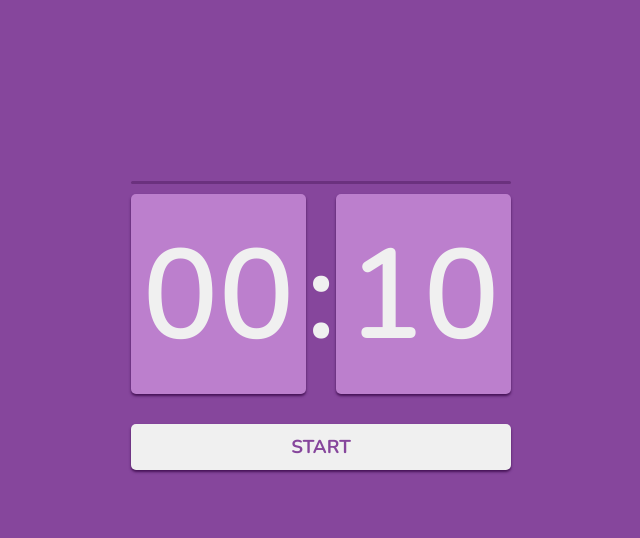
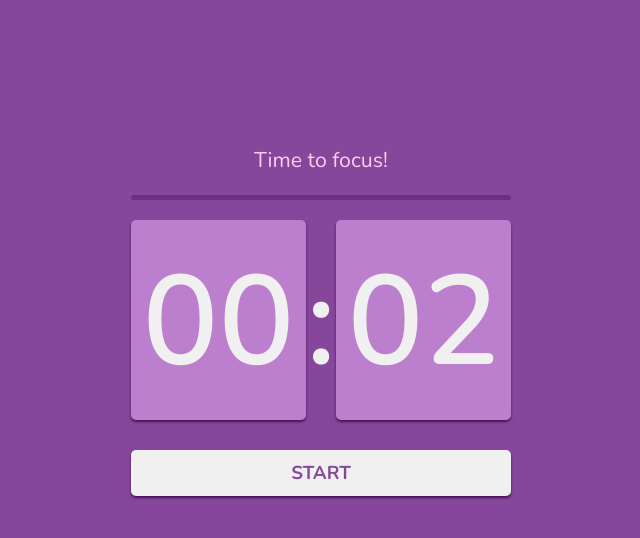
Before and after one commit to bacalhzu/vue-pomodoro, a Vue app: page / in a window 1280 px wide. Shown: the top 538 px of the page, without its empty margins (319-959 px from the left). Built offline with nearby package versions, Linux system fonts and the light colour scheme.

Commit message:
implemented timer reset and phases

```diff
--- a/src/components/Timer.vue
+++ b/src/components/Timer.vue
@@ -7,33 +7,66 @@ function zeroFill(value) {
 
 const config = reactive({
     timer: {
+        types: [
+            'focus',
+            'short',
+            'long',
+        ],
+        longBreakInterval: 4,
+        duration: {
             focus: {
                 maxMinutes: 0,
-            maxSeconds: 10
+                maxSeconds: 2
             },
             short: {
-            maxMinutes: 5,
-            maxSeconds: 0
+                maxMinutes: 0,
+                maxSeconds: 3
             },
             long: {
-            maxMinutes: 20,
-            maxSeconds: 0
+                maxMinutes: 0,
+                maxSeconds: 4
+            }
         }
     }
 })
 
 const timer = reactive({
     active: false,
+    currentType: 'focus',
+    currentInterval: 1,
     countdown: {
-        minutes: config.timer.focus.maxMinutes,
-        seconds: config.timer.focus.maxSeconds,
+        minutes: config.timer.duration.focus.maxMinutes,
+        seconds: config.timer.duration.focus.maxSeconds,
         completion: computed(() => {
-            let totalSeconds = config.timer.focus.maxMinutes * 60 + config.timer.focus.maxSeconds;
-            let remainingSeconds = timer.countdown.minutes * 60 + timer.countdown.seconds;
+            const currentType = timer.currentType;
+            const configDuration = config.timer.duration[currentType];
+            const timerCountdown = timer.countdown;
+
+            const totalSeconds = configDuration.maxMinutes * 60 + configDuration.maxSeconds;
+            const remainingSeconds = timerCountdown.minutes * 60 + timerCountdown.seconds;
 
             return 100.0 - (remainingSeconds / totalSeconds) * 100.0;
         })
     },
+});
+
+const message = computed(() => {
+
+    let message = '';
+
+    switch (timer.currentType) {
+        case 'focus':
+            message = 'Time to focus!';
+            break;
+        case 'short':
+            message = 'Time for a short break!';
+            break;
+        case 'long':
+            message = 'Time for a long break!';
+            break;
+    }
+
+    return message;
 });
 
 let timerInterval;
@@ -57,6 +90,33 @@ function stopTimer() {
     clearInterval(timerInterval);
 }
 
+function finishTimer() {
+    playAudio();
+    stopTimer();
+
+
+    let nextType = timer.currentType;
+    if (timer.currentType === 'focus') {
+        nextType = 'short';
+        if(timer.currentInterval >= 4) {
+            timer.currentInterval = 0;
+            nextType = 'long';
+        }
+        timer.currentInterval++;
+    }
+    else
+        nextType = 'focus'
+
+    resetTimer(nextType);
+}
+
+function resetTimer(type) {
+    timer.active = false;
+    timer.currentType = type;
+    timer.countdown.minutes = config.timer.duration[timer.currentType].maxMinutes;
+    timer.countdown.seconds = config.timer.duration[timer.currentType].maxSeconds;
+}
+
 function executeTimer() {
     // console.log("timer tick");
 
@@ -65,15 +125,13 @@ function executeTimer() {
 
     if (timer.countdown.seconds === 0) {
         if (timer.countdown.minutes === 0) {
-            playAudio();
-            stopTimer();
+            finishTimer();
             return;
         }
 
         timer.countdown.seconds = 59;
         timer.countdown.minutes--;
     }
-
 }
 
 function playAudio() {
@@ -90,6 +148,8 @@ function playAudio() {
 
 <template>
     <div class="timer">
+
+        <div class="timer-message">{{ message }}</div>
         <div class="timer-progress">
             <div class="timer-progress-fill" :style="{width: timer.countdown.completion + '%'}"></div>
         </div>
@@ -162,11 +222,16 @@ function playAudio() {
         border-radius: 5px;
     }
 
+    .timer-message {
+        font-size: 16pt;
+        margin-bottom: 20px;
+    }
+
     .timer-progress {
 
-        margin: 10px 0;
+        margin-bottom: 20px;
 
-        height: 3px;
+        height: 5px;
         width: 100%;
 
         border-radius: 5px;
```
Lines whose indentation alone changed are shown as unchanged.
